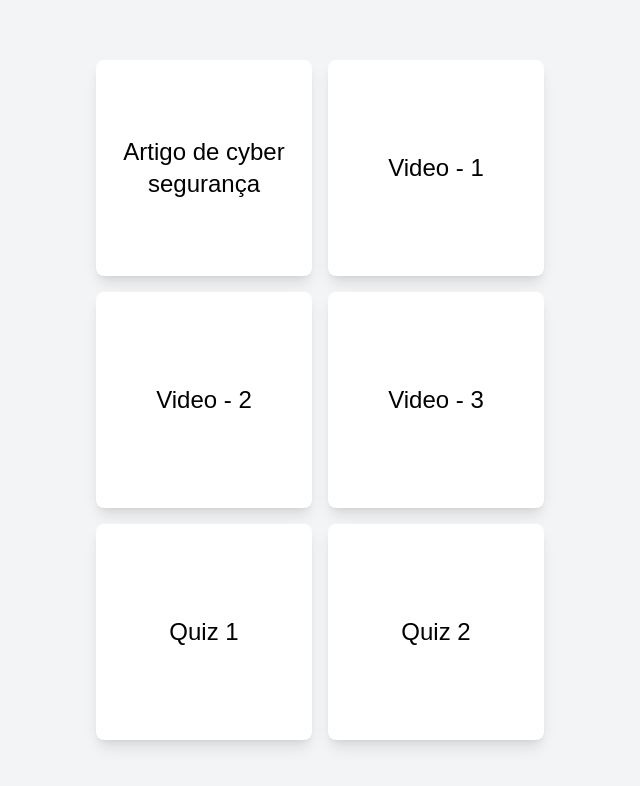
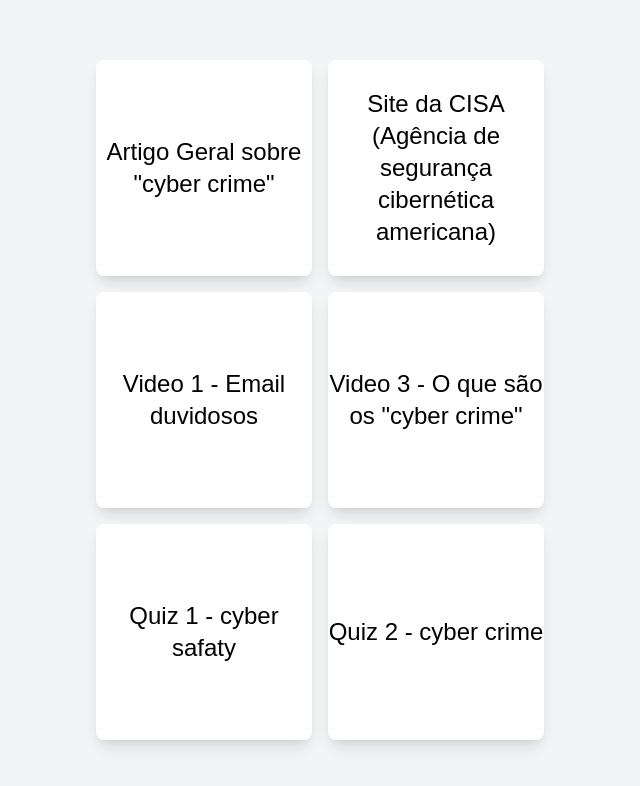
Before and after one commit to Hyper491/A3-2024, a Next.js app: page / in a window 1280 px wide. Shown: the top 786 px of the page, without its empty margins (320-960 px from the left). Built offline with nearby package versions, Linux system fonts and the light colour scheme.

Commit message:
mudanca no codigo

```diff
--- a/components/four-squares.tsx
+++ b/components/four-squares.tsx
@@ -14,27 +14,27 @@
 
   const squares: SquareProps[] = [
     {
-      id: 1, color: 'bg-white', url: 'https://www.kaspersky.com.br/resource-center/definitions/what-is-cyber-security', description: 'Artigo de cyber segurança',
+      id: 1, color: 'bg-white', url: 'https://papers.ssrn.com/sol3/papers.cfm?abstract_id=1738223', description: 'Artigo Geral sobre "cyber crime"',
       font_color: 'text-black'
     },
     {
-      id: 2, color: 'bg-white', url: 'https://www.youtube.com/watch?v=yAHCyvXfLeA', description: 'Video - 1',
+      id: 2, color: 'bg-white', url: 'https://www.cisa.gov/', description: 'Site da CISA (Agência de segurança cibernética americana)',
       font_color: 'text-black'
     },
     {
-      id: 3, color: 'bg-white', url: 'https://kahoot.com/', description: 'Video - 2',
+      id: 3, color: 'bg-white', url: 'https://www.youtube.com/watch?v=sS3mZVCARZg', description: 'Video 1 - Email duvidosos',
       font_color: 'text-black'
     },
     {
-      id: 4, color: 'bg-white', url: 'https://kahoot.com/', description: 'Video - 3',
+      id: 4, color: 'bg-white', url: 'https://www.youtube.com/watch?v=1Luh3tBH-8I', description: 'Video 3 - O que são os "cyber crime"',
       font_color: 'text-black'
     },
     {
-      id: 5, color: 'bg-white', url: 'https://kahoot.com/', description: 'Quiz 1',
+      id: 5, color: 'bg-white', url: 'https://www.proprofs.com/quiz-school/story.php?title=cybersafe-quiz', description: 'Quiz 1 - cyber safaty',
       font_color: 'text-black'
     },
     {
-      id: 6, color: 'bg-white', url: 'https://kahoot.com/', description: 'Quiz 2',
+      id: 6, color: 'bg-white', url: 'https://www.proprofs.com/quiz-school/quizzes/cyber-crime-pretest', description: 'Quiz 2 - cyber crime',
       font_color: 'text-black'
     },
 
```
